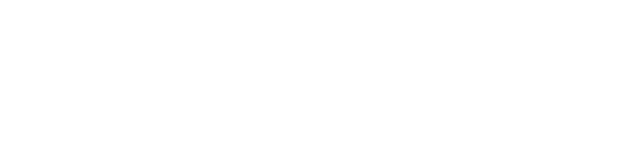
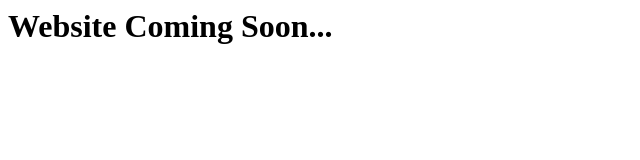
Before and after one commit to ishanijanveja/ishanijanveja.github.io, a plain HTML site: page index.html in a window 1280 px wide. Shown: the whole page, without its empty margins (0-640 px from the left). Drawn offline with Linux system fonts and the light colour scheme.

Commit message:
Update index.html

```diff
--- a/index.html
+++ b/index.html
@@ -1 +1 @@
-<title>Website Coming Soon...</title>
+<h1>Website Coming Soon...</h1>
```
